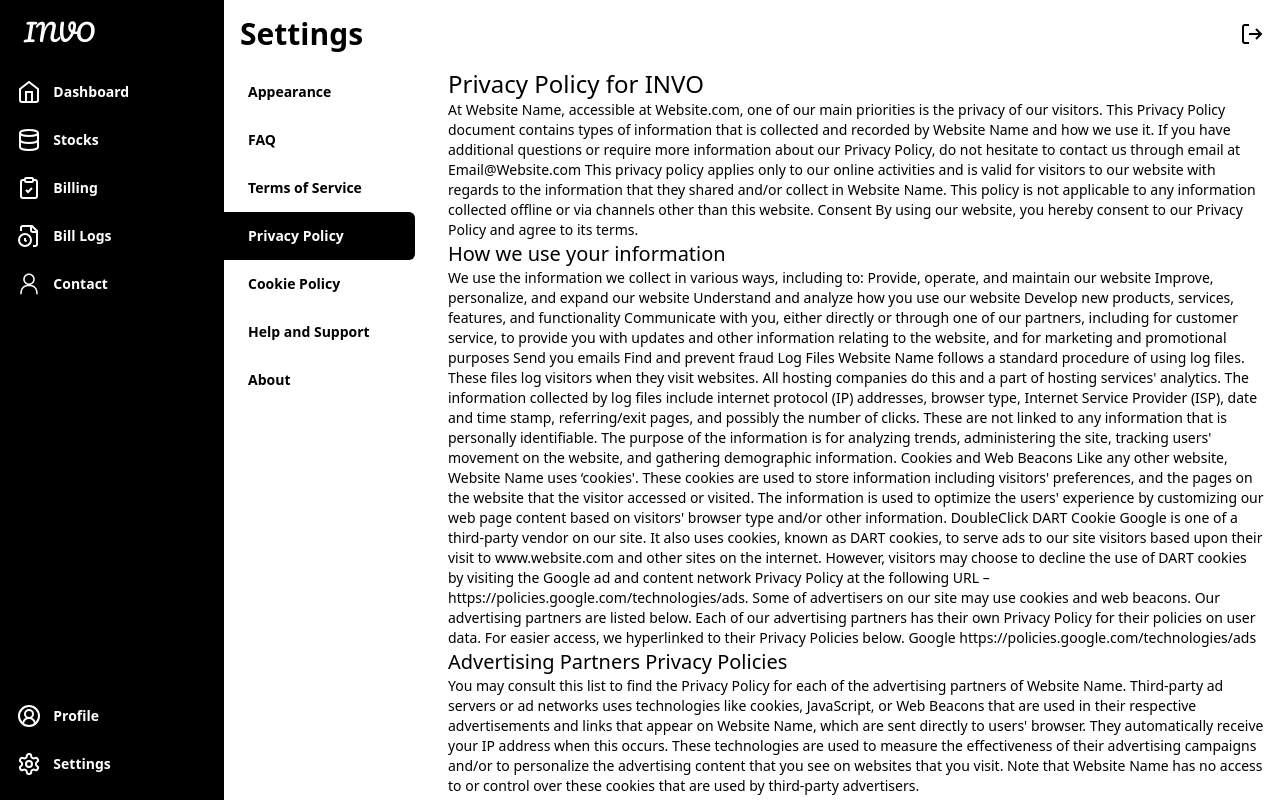
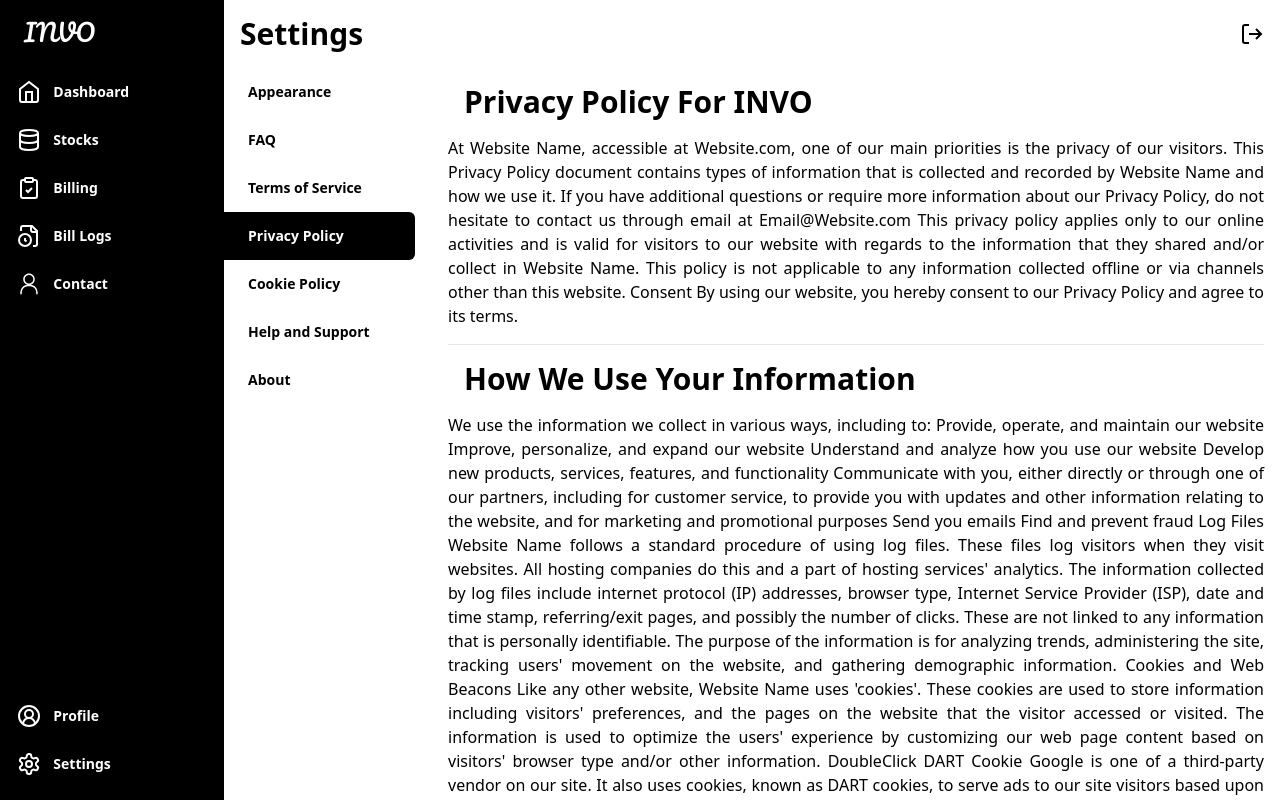
Before and after one commit to nikhitkumar00/INVO_V2, a Next.js app: page /settings/privacypolicy in a window 1280 px wide. Built offline with nearby package versions, Linux system fonts and the light colour scheme.

Commit message:
Updated settings, added privacy policy styles

```diff
--- a/app/(main)/settings/layout.tsx
+++ b/app/(main)/settings/layout.tsx
@@ -49,7 +49,7 @@
               <Link
                 href={item.link}
                 className={
-                  `flex h-12 w-11/12 items-center justify-start gap-3 rounded-r-md px-6 py-4 text-sm font-semibold ` +
+                  `flex h-12 w-11/12 items-center justify-start gap-3 rounded-r-md px-6 py-4 text-sm font-semibold transition duration-200` +
                   (pathname === item.link
                     ? " bg-primary text-background"
                     : "bg-background text-primary hover:bg-secondary hover:text-background")
--- a/app/(main)/settings/privacypolicy/page.tsx
+++ b/app/(main)/settings/privacypolicy/page.tsx
@@ -1,8 +1,10 @@
+import Header from "../../_components/Header";
+
 const Privacypolicy = () => {
   return (
-    <div className="w-full px-4 pb-5 ">
-      <div className="text-2xl">Privacy Policy for INVO</div>
-      <div className="text-sm">
+    <div className="w-full px-4 pb-5 text-justify">
+      <Header title="Privacy Policy for INVO" />
+      <div>
         At Website Name, accessible at Website.com, one of our main priorities
         is the privacy of our visitors. This Privacy Policy document contains
         types of information that is collected and recorded by Website Name and
@@ -14,7 +16,10 @@
         Name. This policy is not applicable to any information collected offline
         or via channels other than this website. Consent By using our website,
         you hereby consent to our Privacy Policy and agree to its terms.
-        <div className="text-xl">How we use your information</div>
+      </div>
+      <hr className="mt-4" />
+      <Header title="How we use your information" />
+      <div>
         We use the information we collect in various ways, including to:
         Provide, operate, and maintain our website Improve, personalize, and
         expand our website Understand and analyze how you use our website
@@ -25,84 +30,92 @@
         you emails Find and prevent fraud Log Files Website Name follows a
         standard procedure of using log files. These files log visitors when
         they visit websites. All hosting companies do this and a part of hosting
-        services' analytics. The information collected by log files include
+        services&apos; analytics. The information collected by log files include
         internet protocol (IP) addresses, browser type, Internet Service
         Provider (ISP), date and time stamp, referring/exit pages, and possibly
         the number of clicks. These are not linked to any information that is
         personally identifiable. The purpose of the information is for analyzing
-        trends, administering the site, tracking users' movement on the website,
-        and gathering demographic information. Cookies and Web Beacons Like any
-        other website, Website Name uses ‘cookies'. These cookies are used to
-        store information including visitors' preferences, and the pages on the
-        website that the visitor accessed or visited. The information is used to
-        optimize the users' experience by customizing our web page content based
-        on visitors' browser type and/or other information. DoubleClick DART
-        Cookie Google is one of a third-party vendor on our site. It also uses
-        cookies, known as DART cookies, to serve ads to our site visitors based
-        upon their visit to www.website.com and other sites on the internet.
-        However, visitors may choose to decline the use of DART cookies by
-        visiting the Google ad and content network Privacy Policy at the
-        following URL – https://policies.google.com/technologies/ads. Some of
-        advertisers on our site may use cookies and web beacons. Our advertising
-        partners are listed below. Each of our advertising partners has their
-        own Privacy Policy for their policies on user data. For easier access,
-        we hyperlinked to their Privacy Policies below. Google
+        trends, administering the site, tracking users&apos; movement on the
+        website, and gathering demographic information. Cookies and Web Beacons
+        Like any other website, Website Name uses &apos;cookies&apos;. These
+        cookies are used to store information including visitors&apos;
+        preferences, and the pages on the website that the visitor accessed or
+        visited. The information is used to optimize the users&apos; experience
+        by customizing our web page content based on visitors&apos; browser type
+        and/or other information. DoubleClick DART Cookie Google is one of a
+        third-party vendor on our site. It also uses cookies, known as DART
+        cookies, to serve ads to our site visitors based upon their visit to
+        www.website.com and other sites on the internet. However, visitors may
+        choose to decline the use of DART cookies by visiting the Google ad and
+        content network Privacy Policy at the following URL –
+        https://policies.google.com/technologies/ads. Some of advertisers on our
+        site may use cookies and web beacons. Our advertising partners are
+        listed below. Each of our advertising partners has their own Privacy
+        Policy for their policies on user data. For easier access, we
+        hyperlinked to their Privacy Policies below. Google
         https://policies.google.com/technologies/ads
-        <div className="text-xl">Advertising Partners Privacy Policies</div>
+      </div>
+      <hr className="mt-4" />
+      <Header title="Advertising Partners Privacy Policies" />
+      <div>
         You may consult this list to find the Privacy Policy for each of the
         advertising partners of Website Name. Third-party ad servers or ad
         networks uses technologies like cookies, JavaScript, or Web Beacons that
         are used in their respective advertisements and links that appear on
-        Website Name, which are sent directly to users' browser. They
+        Website Name, which are sent directly to users&apos; browser. They
         automatically receive your IP address when this occurs. These
         technologies are used to measure the effectiveness of their advertising
         campaigns and/or to personalize the advertising content that you see on
         websites that you visit. Note that Website Name has no access to or
         control over these cookies that are used by third-party advertisers.
-        <div className="text-xl">Third Party Privacy Policies</div>
-        Website Name's Privacy Policy does not apply to other advertisers or
-        websites. Thus, we are advising you to consult the respective Privacy
+      </div>
+      <hr className="mt-4" />
+      <Header title="Third Party Privacy Policies" />
+      <div>
+        Website Name&apos;s Privacy Policy does not apply to other advertisers
+        or websites. Thus, we are advising you to consult the respective Privacy
         Policies of these third-party ad servers for more detailed information.
         It may include their practices and instructions about how to opt-out of
         certain options. You may find a complete list of these Privacy Policies
         and their links here: Privacy Policy Links. You can choose to disable
         cookies through your individual browser options. To know more detailed
         information about cookie management with specific web browsers, it can
-        be found at the browsers' respective websites. What Are Cookies? CCPA
-        Privacy Policy Under the CCPA, among other rights, California consumers
-        have the right to: Request that a business that collects a consumer's
-        personal data disclose the categories and specific pieces of personal
-        data that a business has collected about consumers. Request that a
-        business delete any personal data about the consumer that a business has
-        collected. Request that a business that sells a consumer's personal
-        data, not sell the consumer's personal data. If you make a request, we
-        have one month to respond to you. If you would like to exercise any of
-        these rights, please contact us. GDPR Privacy Policy We would like to
-        make sure you are fully aware of all of your data protection rights.
-        Every user is entitled to the following: The right to access – You have
-        the right to request copies of your personal data. We may charge you a
-        small fee for this service. The right to rectification – You have the
-        right to request that we correct any information you believe is
-        inaccurate. You also have the right to request that we complete the
-        information you believe is incomplete. The right to erasure – You have
-        the right to request that we erase your personal data, under certain
-        conditions. The right to restrict processing – You have the right to
-        request that we restrict the processing of your personal data, under
-        certain conditions. The right to object to processing – You have the
-        right to object to our processing of your personal data, under certain
-        conditions. The right to data portability – You have the right to
-        request that we transfer the data that we have collected to another
-        organization, or directly to you, under certain conditions. If you make
-        a request, we have one month to respond to you. If you would like to
-        exercise any of these rights, please contact us. Children's Information
-        Another part of our priority is adding protection for children while
-        using the internet. We encourage parents and guardians to observe,
-        participate in, and/or monitor and guide their online activity. Website
-        Name does not knowingly collect any Personal Identifiable Information
-        from children under the age of 13. If you think that your child provided
-        this kind of information on our website, we strongly encourage you to
-        contact us immediately and we will do our best efforts to promptly
-        remove such information from our records.
+        be found at the browsers&apos; respective websites. What Are Cookies?
+        CCPA Privacy Policy Under the CCPA, among other rights, California
+        consumers have the right to: Request that a business that collects a
+        consumer&apos;s personal data disclose the categories and specific
+        pieces of personal data that a business has collected about consumers.
+        Request that a business delete any personal data about the consumer that
+        a business has collected. Request that a business that sells a
+        consumer&apos;s personal data, not sell the consumer&apos;s personal
+        data. If you make a request, we have one month to respond to you. If you
+        would like to exercise any of these rights, please contact us. GDPR
+        Privacy Policy We would like to make sure you are fully aware of all of
+        your data protection rights. Every user is entitled to the following:
+        The right to access – You have the right to request copies of your
+        personal data. We may charge you a small fee for this service. The right
+        to rectification – You have the right to request that we correct any
+        information you believe is inaccurate. You also have the right to
+        request that we complete the information you believe is incomplete. The
+        right to erasure – You have the right to request that we erase your
+        personal data, under certain conditions. The right to restrict
+        processing – You have the right to request that we restrict the
+        processing of your personal data, under certain conditions. The right to
+        object to processing – You have the right to object to our processing of
+        your personal data, under certain conditions. The right to data
+        portability – You have the right to request that we transfer the data
+        that we have collected to another organization, or directly to you,
+        under certain conditions. If you make a request, we have one month to
+        respond to you. If you would like to exercise any of these rights,
+        please contact us. Children&apos;s Information Another part of our
+        priority is adding protection for children while using the internet. We
+        encourage parents and guardians to observe, participate in, and/or
+        monitor and guide their online activity. Website Name does not knowingly
+        collect any Personal Identifiable Information from children under the
+        age of 13. If you think that your child provided this kind of
+        information on our website, we strongly encourage you to contact us
+        immediately and we will do our best efforts to promptly remove such
+        information from our records.
       </div>
     </div>
   );
```
